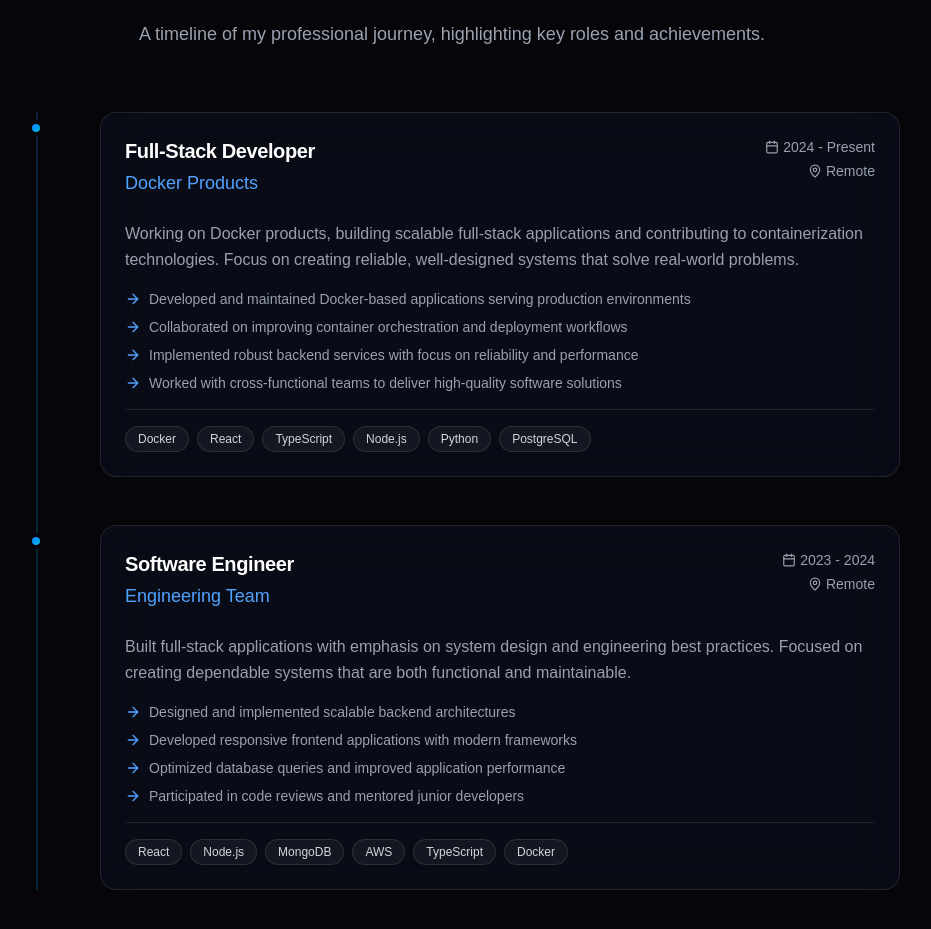
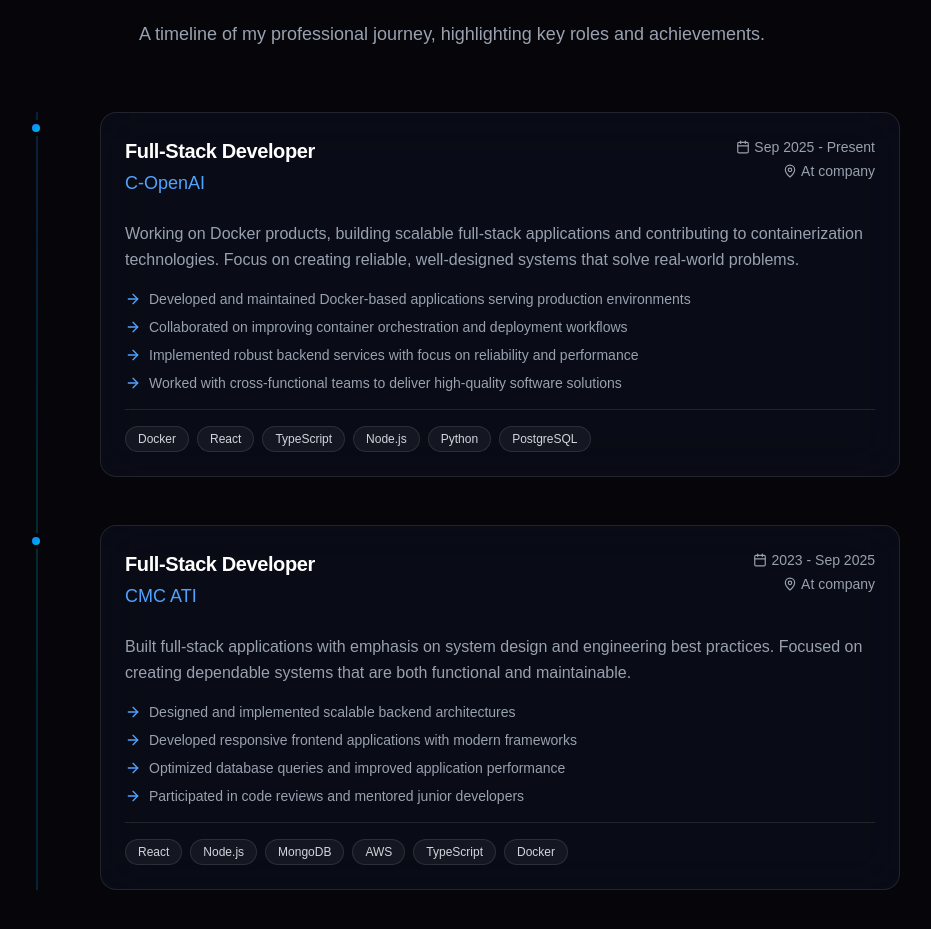
Before and after one commit to KhnhMinh/portfolio, a React (Vite) app: page / in a window 1280 px wide. Shown: the part 4120-5049 px from the top of the page, without its empty margins (188-1119 px from the left). Built offline with nearby package versions, Linux system fonts and the light colour scheme.

Commit message:
Update UI

```diff
--- a/src/sections/Experience.tsx
+++ b/src/sections/Experience.tsx
@@ -5,9 +5,9 @@
     {
         id: 1,
         title: 'Full-Stack Developer',
-        company: 'Docker Products',
-        location: 'Remote',
-        period: '2024 - Present',
+        company: 'C-OpenAI',
+        location: 'At company',
+        period: 'Sep 2025 - Present',
         description: 'Working on Docker products, building scalable full-stack applications and contributing to containerization technologies. Focus on creating reliable, well-designed systems that solve real-world problems.',
         achievements: [
             'Developed and maintained Docker-based applications serving production environments',
@@ -19,10 +19,10 @@
     },
     {
         id: 2,
-        title: 'Software Engineer',
-        company: 'Engineering Team',
-        location: 'Remote',
-        period: '2023 - 2024',
+        title: 'Full-Stack Developer',
+        company: 'CMC ATI',
+        location: 'At company',
+        period: '2023 - Sep 2025',
         description: 'Built full-stack applications with emphasis on system design and engineering best practices. Focused on creating dependable systems that are both functional and maintainable.',
         achievements: [
             'Designed and implemented scalable backend architectures',
```
